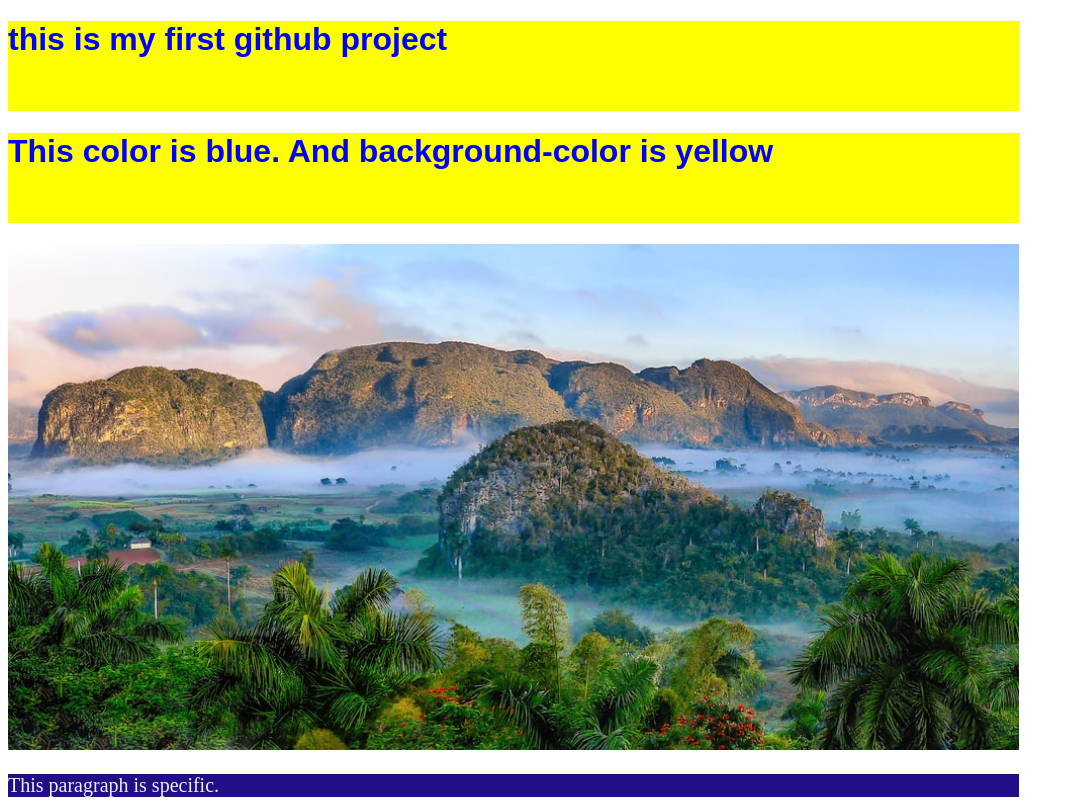
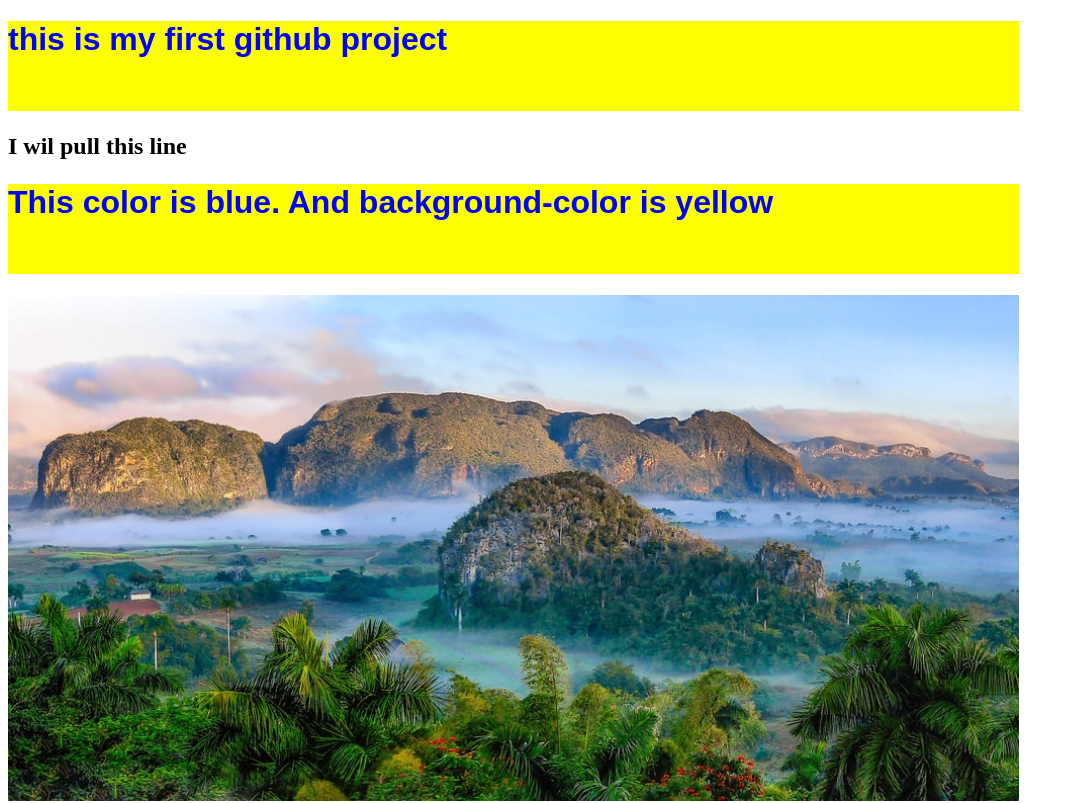
Before and after one commit to ProgrammimgHeroShakil/My-first-website, a plain HTML site: page index.html in a window 1280 px wide. Shown: the top 803 px of the page, without its empty margins (0-1074 px from the left). Drawn offline with Linux system fonts and the light colour scheme.

Commit message:
Update index.html

```diff
--- a/index.html
+++ b/index.html
@@ -7,6 +7,7 @@
 </head>
 <body>
     <h1>this is my first github project</h1>
+    <h2> I wil pull this line<h2>
 <p>
     <h1>
         This color is blue. And background-color is yellow
```
